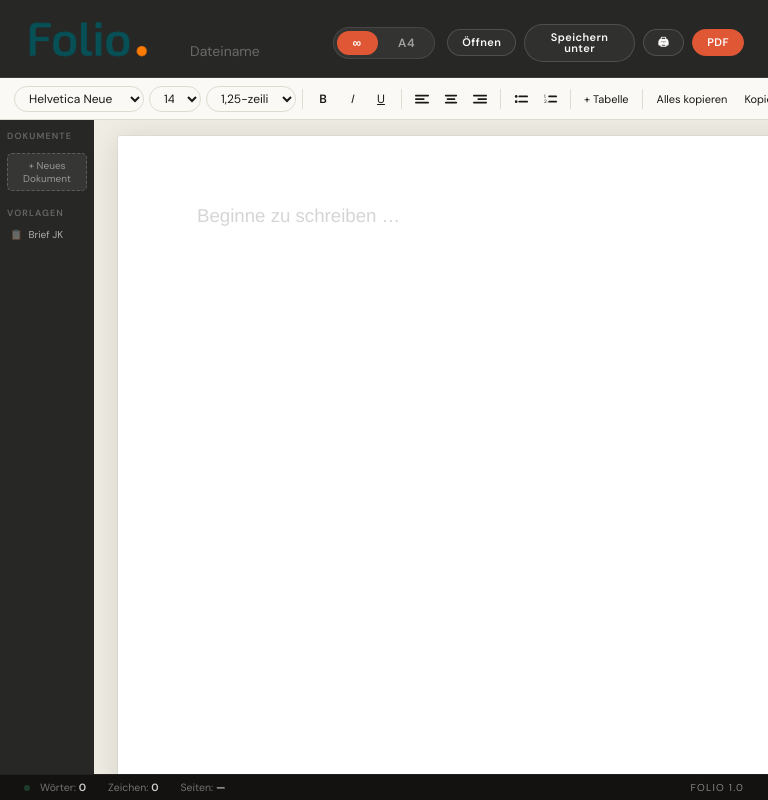
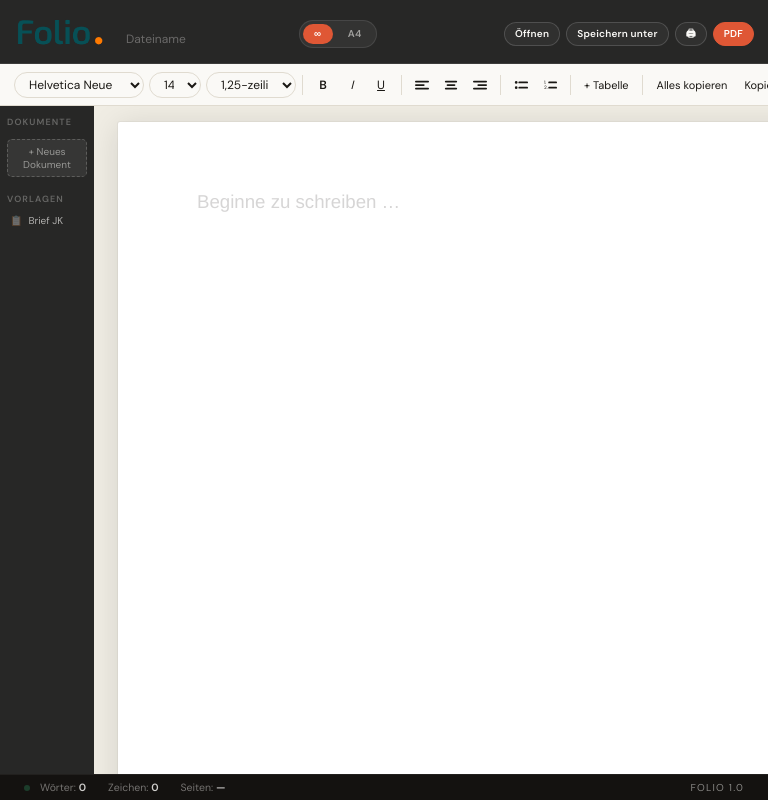
Before and after one commit to calvinjohncamp/Folio, a plain HTML site: page index.html in a window 768 px wide. Drawn offline with nearby package versions, Linux system fonts and the light colour scheme; a web font is replaced by a local one.

Commit message:
Add files via upload

```diff
--- a/index.html
+++ b/index.html
@@ -12,7 +12,7 @@
 <meta name="viewport" content="width=device-width, initial-scale=1.0">
 <title>Folio</title>
 <link href="https://fonts.googleapis.com/css2?family=League+Spartan:wght@700&family=DM+Serif+Display:ital@0;1&family=DM+Sans:wght@300;400;500;600&family=Playfair+Display:ital,wght@0,400;0,700;1,400&family=Lora:ital,wght@0,400;0,600;1,400&family=Space+Grotesk:wght@300;400;500;600&family=Libre+Baskerville:ital,wght@0,400;0,700;1,400&display=swap" rel="stylesheet">
-<link rel="stylesheet" href="style6.css?v=126"><script src="https://cdnjs.cloudflare.com/ajax/libs/mammoth/1.6.0/mammoth.browser.min.js"></script>
+<link rel="stylesheet" href="style6.css?v=127"><script src="https://cdnjs.cloudflare.com/ajax/libs/mammoth/1.6.0/mammoth.browser.min.js"></script>
 </head>
 <body>
 <input type="file" id="fileInput" accept=".folio,.txt,.docx,.doc,application/octet-stream,*/*" style="display:none" onchange="loadFile(this)">
--- a/style6.css
+++ b/style6.css
@@ -15,7 +15,7 @@ html,body{height:100%;overflow:hidden}
 body{font-family:'DM Sans',sans-serif;background:var(--cream);color:var(--ink);display:flex;flex-direction:column}
 
 /* ── Header (Glas-Look der Folio-Familie) ── */
-#hdr{background:var(--hd-bg);backdrop-filter:blur(10px);-webkit-backdrop-filter:blur(10px);color:#faf9f6;display:flex;align-items:center;justify-content:space-between;gap:12px;padding:0 24px;height:78px;flex-shrink:0;position:relative;border-bottom:1px solid rgba(246,246,246,.10)}
+#hdr{background:var(--hd-bg);backdrop-filter:blur(10px);-webkit-backdrop-filter:blur(10px);color:#faf9f6;display:flex;align-items:center;justify-content:space-between;gap:12px;padding:0 24px;height:78px;flex-shrink:0;position:relative;border-bottom:1px solid rgba(246,246,246,.10);overflow:hidden}
 .hd-left{display:flex;align-items:flex-end;flex:1;min-width:0}
 .logo{display:flex;align-items:center;flex-shrink:0}
 .logo img{height:64px;width:auto;display:block;object-fit:contain}
@@ -305,6 +305,14 @@ body.a4-locked #tb .sel{opacity:.3;pointer-events:none;cursor:default}
   .mode-btn{font-size:10px;padding:3px 7px}
 }
 @media (min-width:601px) and (max-width:900px){
+  #hdr{height:64px;padding:0 14px;gap:8px;justify-content:flex-start}
+  .hd-left{flex:0 1 auto}
+  .logo img{height:46px}
+  #dtitle{width:clamp(120px,22vw,180px);margin-left:16px;margin-bottom:7px;font-size:12px}
+  .mode-btns{flex:0 0 auto;top:2px}
+  .mode-btn{font-size:10px;padding:5px 11px}
+  .hbtns{flex:0 0 auto;margin-left:auto;gap:6px;top:2px}
+  .hbtn{font-size:10px;padding:6px 10px;letter-spacing:.02em}
   #side{width:94px;padding:10px 0}
   .slbl{font-size:9px;margin:0 7px 5px}
   .sdoc{font-size:10px;padding:4px 6px;margin:0 4px}
```
